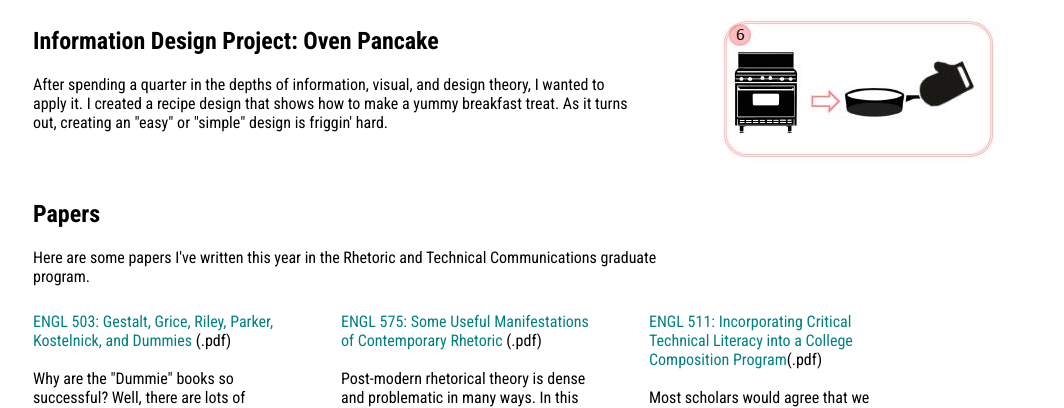
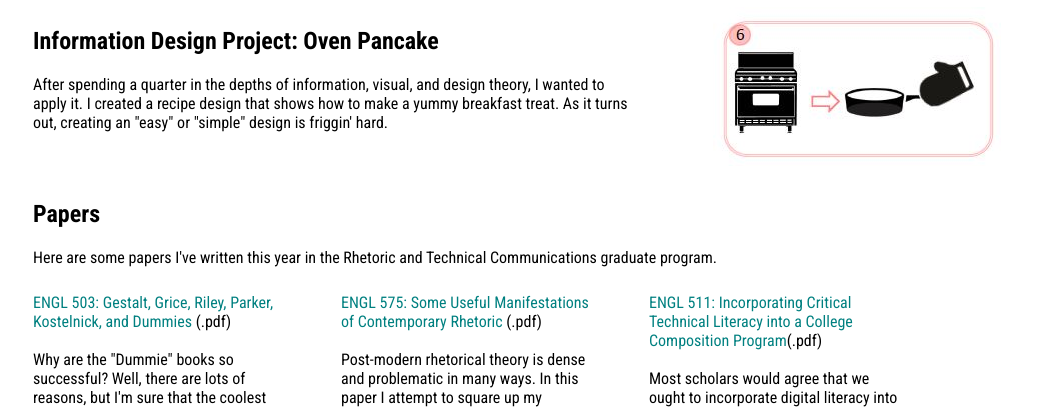
Before and after one commit to johnspeare/368-Final, a plain HTML site: page portfolio.html in a window 1280 px wide. Shown: the part 541-949 px from the top of the page, without its empty margins (107-1171 px from the left). Drawn offline with Linux system fonts and the light colour scheme.

Commit message:
removed "66%" on Papers p element on port

```diff
--- a/css/styles.css
+++ b/css/styles.css
@@ -34,9 +34,9 @@ li.dormant {
 #intro p {
 			 width: 66%;
 }
-#papers-copy p {
+/*#papers-copy p {
 			 width: 66%;
-}
+}*/
 #inetLang-copy p {
 			 width: 91.5%;
 }
```
